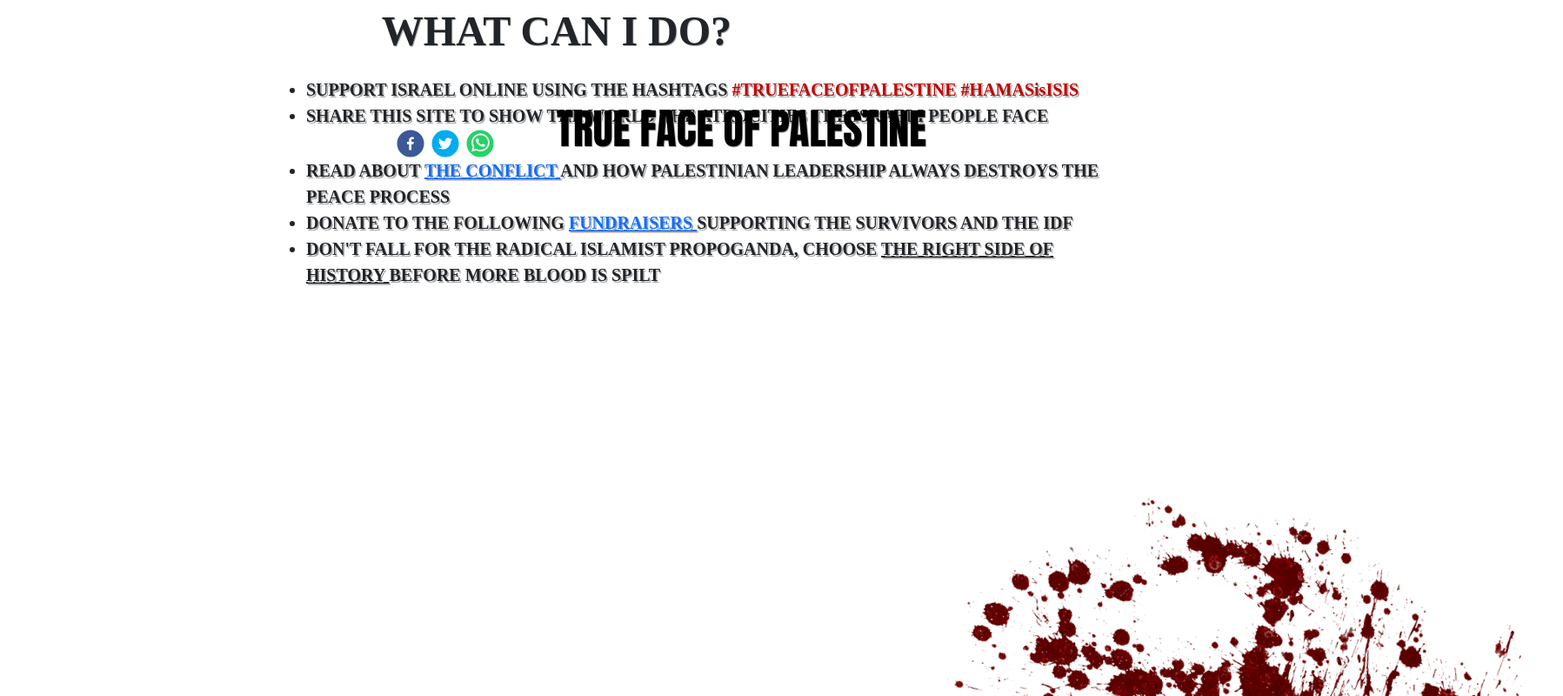
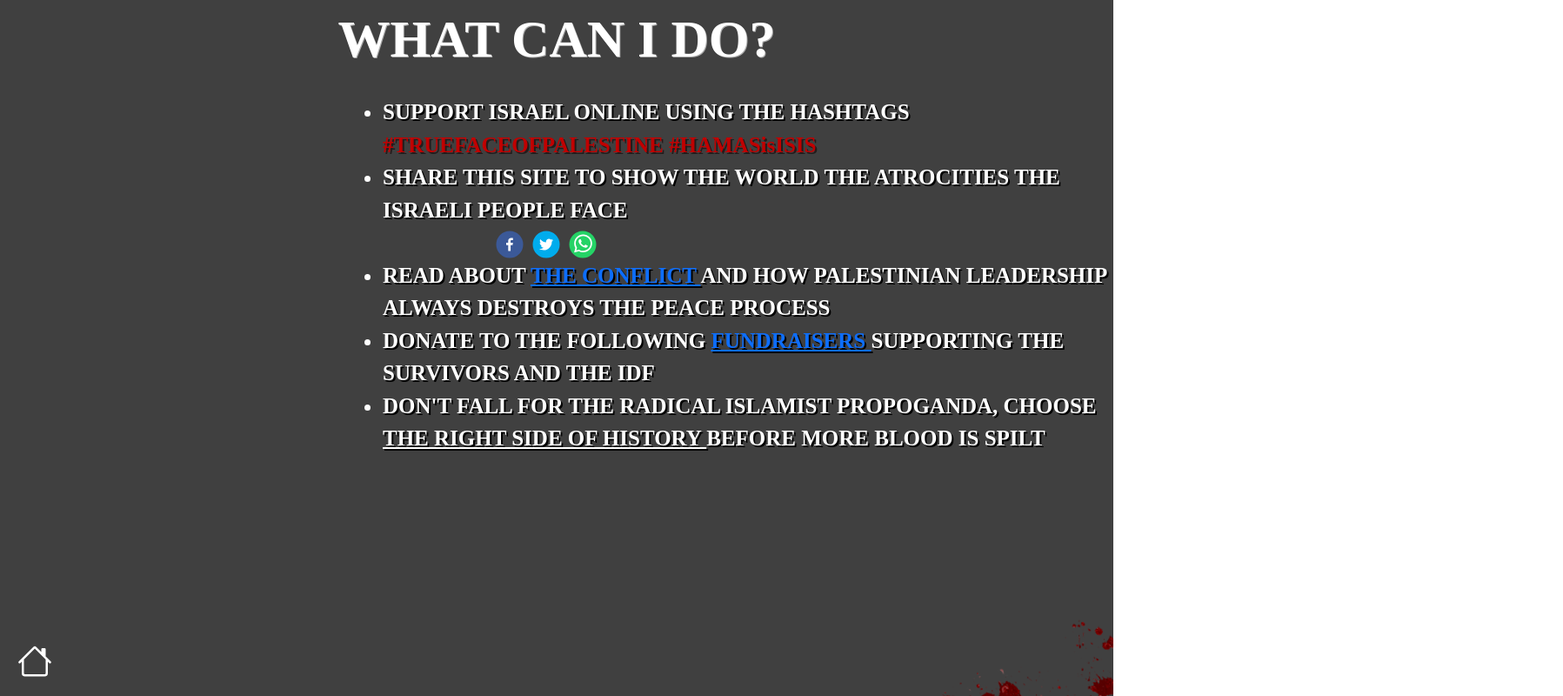
Before and after one commit to The-October-Team/7th-of-october, a React (Create React App) app: page /enough in a window 1280 px wide. Shown: the top 800 px of the page at 87% size, 1797 px wide, since content can reach past the window. Built offline with nearby package versions, Linux system fonts and the light colour scheme; a web font is replaced by a local one.

Commit message:
scroll and desktop

```diff
--- a/src/pages/enough.tsx
+++ b/src/pages/enough.tsx
@@ -4,6 +4,7 @@ import "bootstrap/dist/css/bootstrap.min.css";
 import { Link } from "react-router-dom";
 import { FacebookShareButton, TwitterShareButton, WhatsappIcon, WhatsappShareButton } from "react-share";
 import { FacebookIcon, TwitterIcon } from "react-share";
+import { ReactComponent as HouseIcon } from "../images/house.svg";
 
 function EnoughContent() {
     return (
@@ -42,8 +43,8 @@ function EnoughContent() {
             </ul>
             <img src="../images/blood.png" id="blood-img" alt="blood" />
             <br />
-            <Link id="trueface" to='/'>
-                TRUE FACE OF PALESTINE
+            <Link to='/'>
+                <HouseIcon width={40} height={40} id="house-icon"/>
             </Link>
         </div>
     );
--- a/src/styles.css
+++ b/src/styles.css
@@ -1,6 +1,15 @@
+html,
+body {
+    overflow: hidden;
+    height: 100%;
+    width: 100%;
+    position: fixed;
+}
+
 .title {
     text-align: center;
     font-size: 3em;
+    color: white;
 }
 
 .subtitle {
@@ -29,10 +38,12 @@
     position: absolute;
     width: 100%;
     height: 100%;
+    background-color: #404040;
 }
 
 .hashtag {
-    color: #C00000
+    color: #C00000;
+    text-shadow: 0.1rem 0.1rem #241b1b;
 }
 
 #blood-img {
@@ -40,7 +51,7 @@
     transform: rotate(352deg);
     top: 35rem;
     right: -30rem;
-    z-index: -1;
+    z-index: 1;
 }
 
 .bullet-points li {
@@ -48,7 +59,8 @@
     font-family: "Bahnschrift Condensed";
     font-size: 1.25em;
     font-weight: bold;
-    text-shadow: 0.1rem 0.1rem #ABABAB;
+    text-shadow: 0.1rem 0.1rem #000000;
+    color: white;
 }
 
 .enough p {
@@ -58,15 +70,11 @@
     font-size: 3em;
 }
 
-#trueface {
-    position: relative;
-    top: 5rem;
+#house-icon {
+    position: absolute;
+    bottom: 1rem;
     left: 1rem;
-    color: black;
-    font-family: "Impact";
-    text-shadow: 0.05rem 0.05rem #ABABAB;
-    font-size: 3em;
-    text-decoration: none;
+    color: rgb(255, 255, 255);
 }
 
 .share-button {
@@ -76,16 +84,19 @@
 }
 
 @media only screen and (min-width: 768px) {
+
     /* For desktop: */
     .bullet-points {
         position: absolute;
         left: 20em;
     }
 
-    #trueface {
-        position: relative;
-        left: 50%;
-        right: 50%;
-        top: 0px;
+    html {
+        font-size: 20px;
+    }
+
+    #blood-img {
+        top: 35rem;
+        right: -20rem;
     }
 }
```
Also changed, not shown: src/images/house.svg (added).
